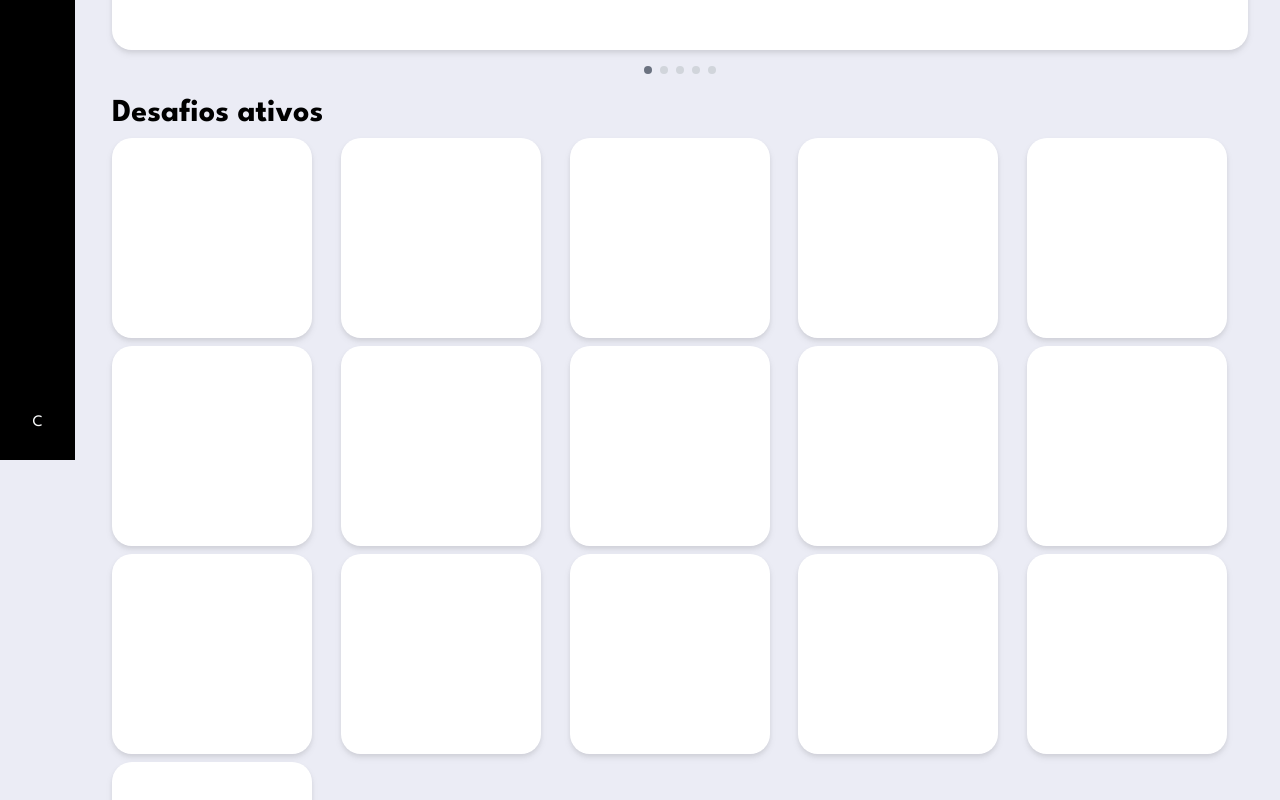
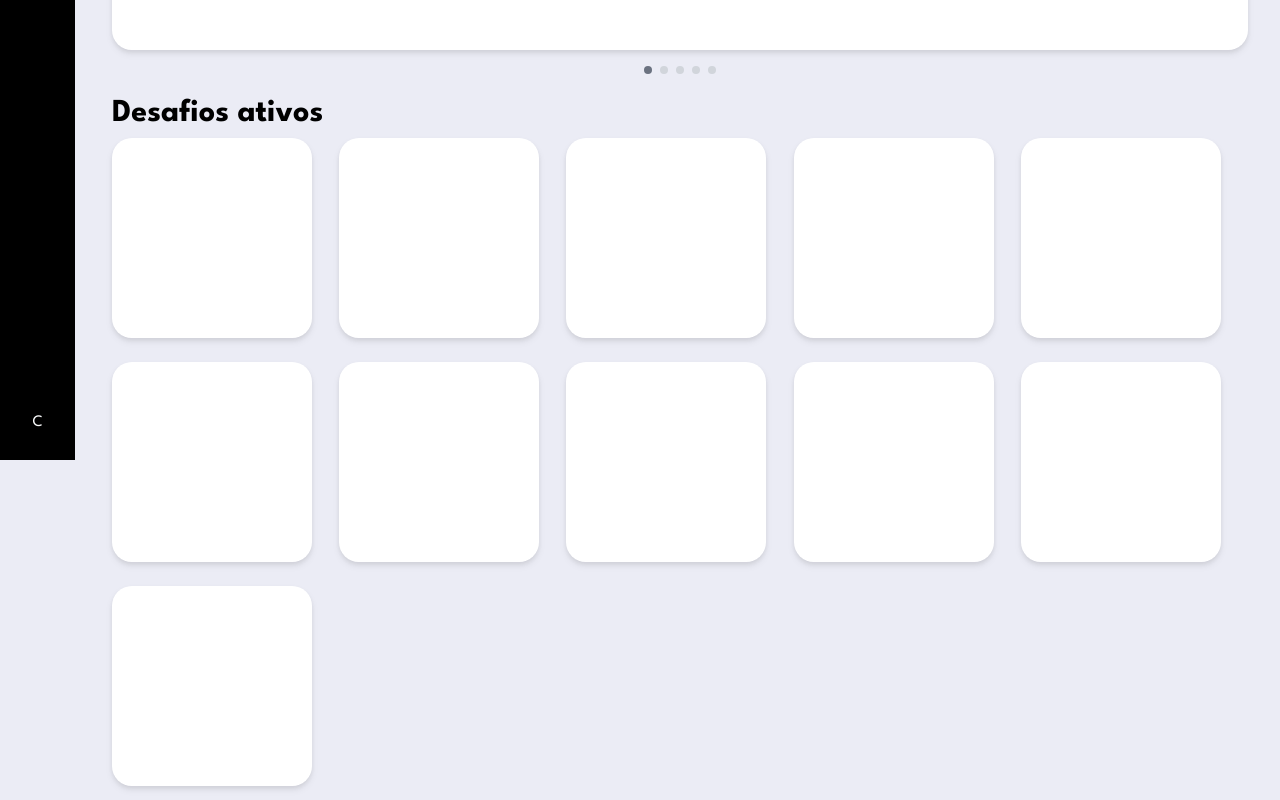
Before and after one commit to chapadinhos/chapadinhos-front, a Next.js app: page /dashboard in a window 1280 px wide. Shown: the part 340-1140 px from the top of the page. Built offline with nearby package versions, Linux system fonts and the light colour scheme.

Commit message:
refactor: gap adjustment

```diff
--- a/src/app/dashboard/page.tsx
+++ b/src/app/dashboard/page.tsx
@@ -15,12 +15,7 @@ export default function Page() {
 
       <div className="w-full">
         <h4 className="text-h4 font-bold">Desafios ativos</h4>
-        <div className="grid gap-2 grid-cols-auto-fit-200">
-            <div className="h-[200px] w-[200px] rounded-[20px] bg-white drop-shadow-md"></div>
-            <div className="h-[200px] w-[200px] rounded-[20px] bg-white drop-shadow-md"></div>
-            <div className="h-[200px] w-[200px] rounded-[20px] bg-white drop-shadow-md"></div>
-            <div className="h-[200px] w-[200px] rounded-[20px] bg-white drop-shadow-md"></div>
-            <div className="h-[200px] w-[200px] rounded-[20px] bg-white drop-shadow-md"></div>
+        <div className="grid-cols-auto-fit-200 grid gap-y-6">
           <div className="h-[200px] w-[200px] rounded-[20px] bg-white drop-shadow-md"></div>
           <div className="h-[200px] w-[200px] rounded-[20px] bg-white drop-shadow-md"></div>
           <div className="h-[200px] w-[200px] rounded-[20px] bg-white drop-shadow-md"></div>
```
Lines whose indentation alone changed are shown as unchanged.
